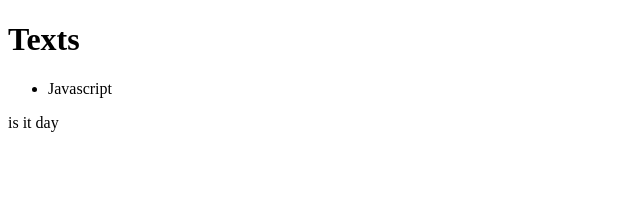
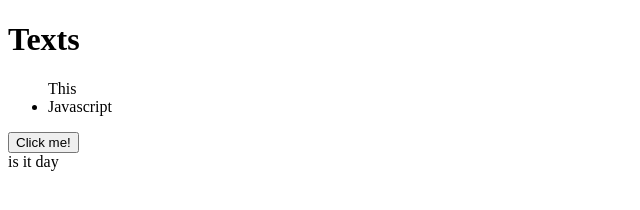
Before and after one commit to ShivamBhuskute/30DayChallenge, a plain HTML site: page Day9/index.html in a window 1280 px wide. Shown: the whole page, without its empty margins (0-640 px from the left). Drawn offline with Linux system fonts and the light colour scheme.

Commit message:
Day 9 activity 4 and 5(DOM manipulation)

```diff
--- a/Day9/index.html
+++ b/Day9/index.html
@@ -11,8 +11,10 @@
     <h1 id="header">Header</h1>
     <p class="text">text</p>
     <ul class="list">
+        This
         <li>Javascript</li>
     </ul>
+    <button id="btn">Click me!</button>
 </body>
 <script>
     // Activity 1
@@ -38,6 +40,25 @@
     document.querySelector('.text').remove();
 
     document.querySelector("li:last-child").remove();
+
+    // Activity 4
+    const myElement = document.getElementById("header");
+    myElement.setAttribute("class", "democlass");
+
+    myElement.classList.remove('democlass');
+
+    // Activity 5
+    document.getElementById("btn").addEventListener("click", function () {
+        document.querySelector('#header').innerHTML = "This is new header";
+    })
+
+    var m = document.querySelector('.list');
+    m.addEventListener('mouseover', function () {
+        m.style.color = 'red';
+    })
+    m.addEventListener('mouseout', function () {
+        m.style.color = 'black';
+    })
 </script>
 
 </html>
```
